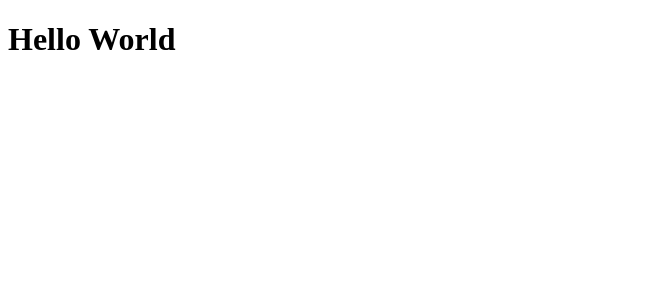
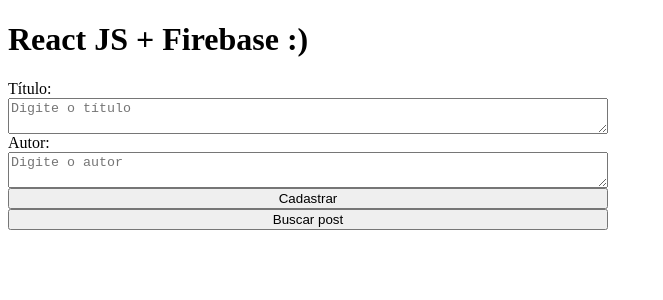
Before and after one commit to AndreessaLopes/fireapp, a React (Create React App) app: page / in a window 1280 px wide. Shown: the top 300 px of the page, without its empty margins (0-663 px from the left). Built offline with nearby package versions, Linux system fonts and the light colour scheme.

Commit message:
Consumindo banco de dados

```diff
--- a/src/App.js
+++ b/src/App.js
@@ -1,9 +1,75 @@
 import { db } from "./firebaseConnection";
+import { doc, setDoc, collection, addDoc, getDoc } from "firebase/firestore";
+import { useState } from "react";
+import "./app.css";
 
 function App() {
+  const [titulo, setTitulo] = useState("");
+  const [autor, setAutor] = useState("");
+
+  async function handleAdd() {
+    // await setDoc(doc(db, "posts", "12345"), {
+    //   titulo: titulo,
+    //   autor: autor,
+    // })
+    //   .then(() => {
+    //     console.log("Dados cadastrados com sucesso!");
+    //   })
+    //   .catch((error) => {
+    //     console.log("Erro ao cadastrar os dados: ", error);
+    //   });
+
+    await addDoc(collection(db, "posts"), {
+      titulo: titulo,
+      autor: autor,
+    })
+      .then(() => {
+        console.log("Dados cadastrados com sucesso!");
+        setAutor("");
+        setTitulo("");
+      })
+      .catch((error) => {
+        console.log("Erro ao cadastrar os dados: ", error);
+      });
+  }
+
+  async function buscarPost() {
+    const postRef = doc(db, "posts", "12345");
+
+    await getDoc(postRef)
+      .then((snapshot) => {
+        setAutor(snapshot.data().autor);
+        setTitulo(snapshot.data().titulo);
+      })
+      .catch((error) => {
+        console.log("Erro ao buscar o documento: ", error);
+      });
+  }
+
   return (
     <div className="App">
-      <h1> Hello World </h1>
+      <h1> React JS + Firebase :) </h1>
+
+      <div className="container">
+        <label>Título:</label>
+        <textarea
+          type="text"
+          placeholder="Digite o título"
+          value={titulo}
+          onChange={(e) => setTitulo(e.target.value)}
+        ></textarea>
+
+        <label>Autor:</label>
+        <textarea
+          type="text"
+          placeholder="Digite o autor"
+          value={autor}
+          onChange={(e) => setAutor(e.target.value)}
+        ></textarea>
+
+        <button onClick={handleAdd}>Cadastrar</button>
+        <button onClick={buscarPost}>Buscar post</button>
+      </div>
     </div>
   );
 }
--- /dev/null
+++ b/src/app.css
@@ -0,0 +1,5 @@
+.container {
+    width: 600px;
+    display: flex;
+    flex-direction: column;
+}
```
